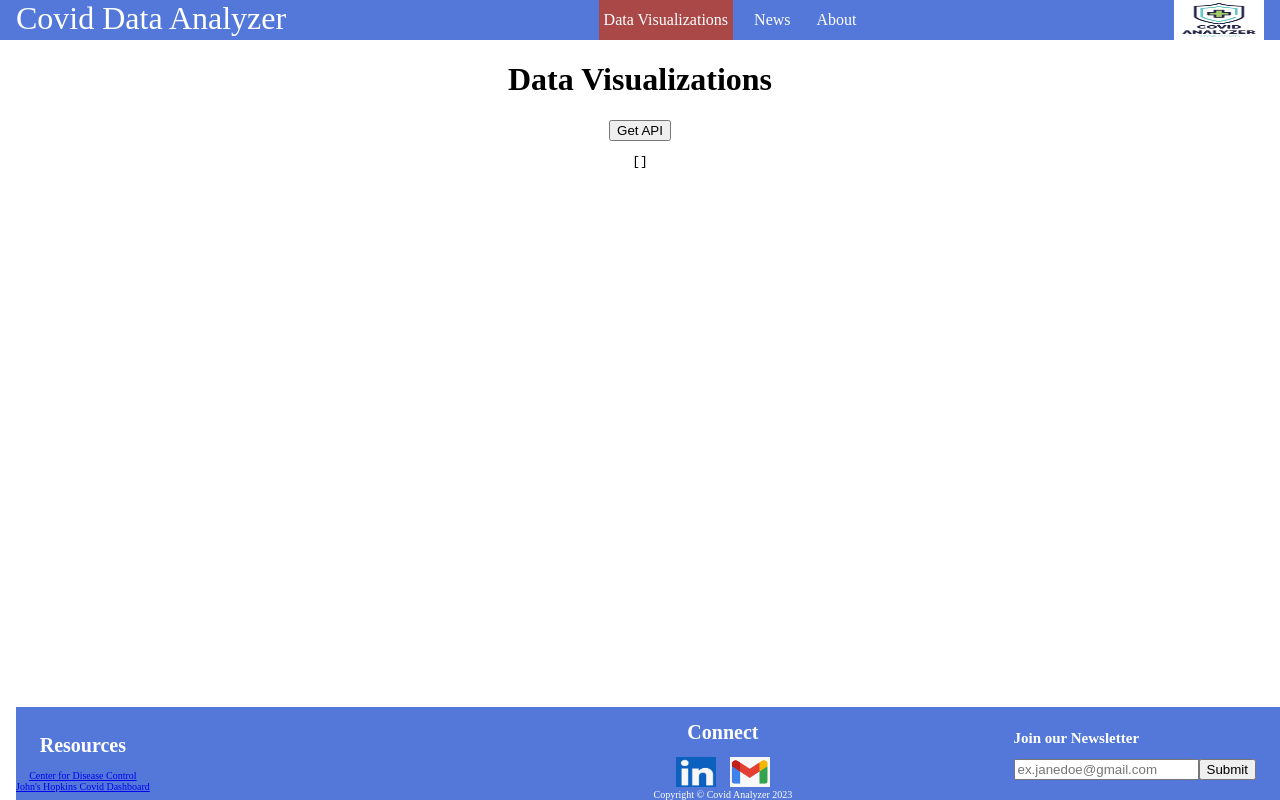
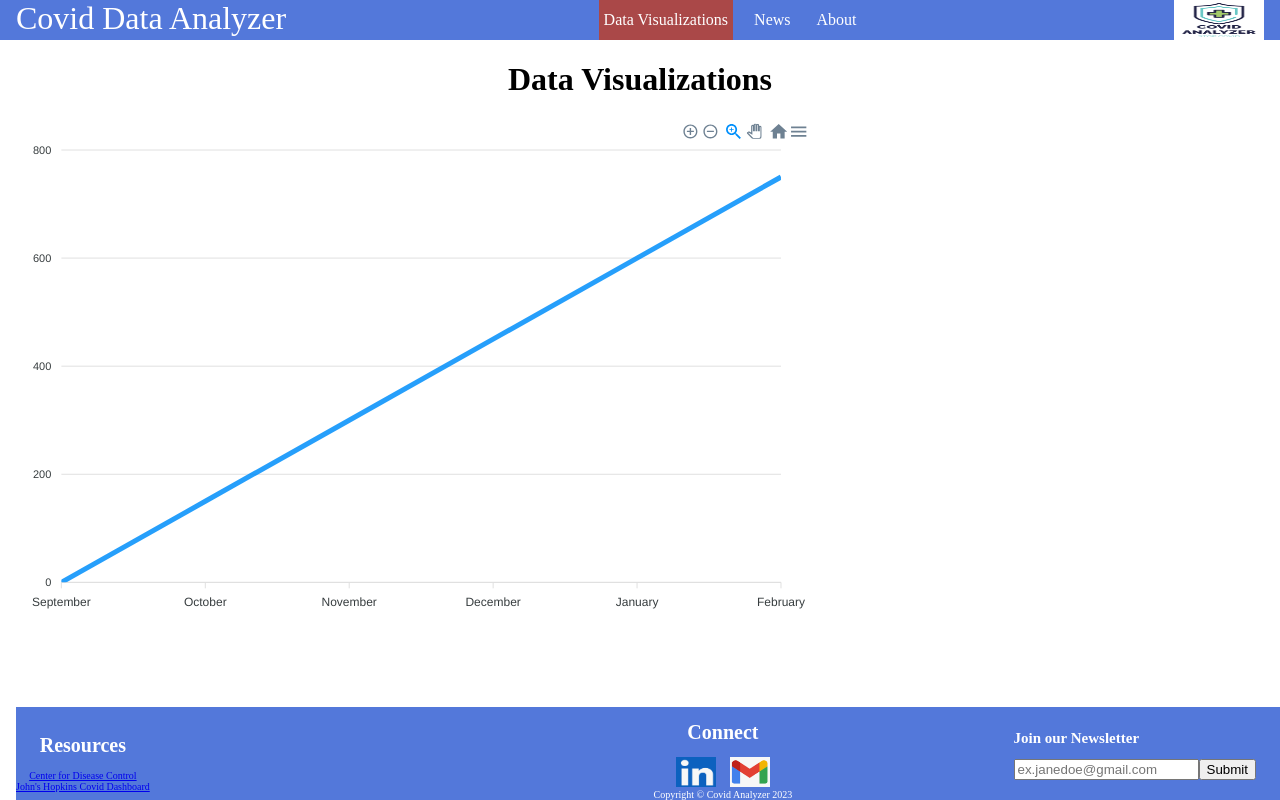
Before and after one commit to RBiju12/covid-data-analyzer, a React (Create React App) app: page /DataVisualizations in a window 1280 px wide. Built offline with nearby package versions, Linux system fonts and the light colour scheme; no server answers.

Commit message:
Loaded ApexChart onto app - fix callback errors

```diff
--- a/package.json
+++ b/package.json
@@ -6,8 +6,13 @@
     "@testing-library/jest-dom": "^5.16.5",
     "@testing-library/react": "^13.4.0",
     "@testing-library/user-event": "^13.5.0",
+    "apexcharts": "^3.37.0",
+    "axios": "^1.3.2",
+    "chart.js": "^4.2.0",
     "firebase": "^9.17.1",
     "react": "^18.2.0",
+    "react-apexcharts": "^1.4.0",
+    "react-chartjs-2": "^5.2.0",
     "react-dom": "^18.2.0",
     "react-router-dom": "^6.8.0",
     "react-scripts": "5.0.1",
--- a/src/pages/DataVisualizations.js
+++ b/src/pages/DataVisualizations.js
@@ -1,34 +1,17 @@
-import React, {useState} from 'react'
+import LineChart from "./LineChart";
 
 function DataVisualizations(){
 
-    const[data, setData] = useState([])
+    return(
 
-
-    const ApiData = () => {
-        fetch("https://api.covidactnow.org/v2/states.json?apiKey=0619b64874b843fead2c2517b3f6b0f1")
-        .then((response) => response.json())
-        .then((json)=> {
-            console.log(json);
-            setData(json);
-
-    });
-}
-
-
-
-
-    return(
         <>
-        <div id="Datacontain">
         <h1>Data Visualizations</h1>
-        <button onClick={ApiData}>Get API</button>
-
-       <pre>{JSON.stringify(data, null, 2)}</pre>
+        <div className = "datacontain">
+        <LineChart/>
         </div>
         </>
     )
 
-}
+    }
 
 export default DataVisualizations;
--- /dev/null
+++ b/src/pages/LineChart.js
@@ -0,0 +1,44 @@
+import React from "react"
+import { useEffect, useState } from "react"
+import Chart from 'react-apexcharts'
+import axios from 'axios'
+
+function LineChart(){
+
+  const [options, setOptions] = useState({
+    chart: {
+      id: 'test'
+    },
+    xaxis: {
+      categories: ["September", "October", "November", "December", "January", "February"]
+    }
+  })
+
+  const [series, setSeries] = useState([{
+    name: "serie1",
+    data: [0, 150, 300, 450, 600, 750]
+  }])
+
+
+
+  useEffect(() => {
+    const deaths = []
+   axios.get("https://api.covidtracking.com/v1/us/daily.json").then(response=>{
+    console.log("response", response)
+    response.data.data.map(item => {
+      console.log("item", item)
+      deaths.push(item.death)
+    })
+      console.log("deaths", deaths)
+   })
+  }, []);
+
+
+  return (
+     <div>
+      <Chart options={options} series={series} type="line" width={800} height={500}/>
+      </div>
+
+  )
+}
+  export default LineChart;
```
Also changed, not shown: 1 other file (tests, documents, lock files or other folders).
